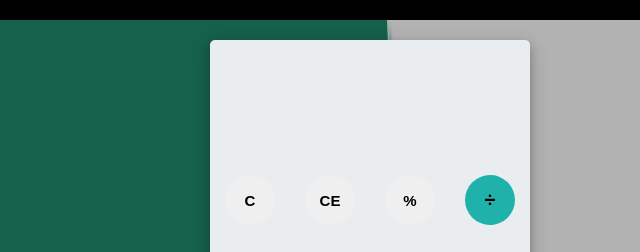
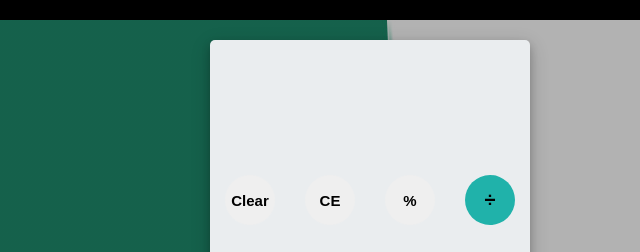
Before and after one commit to abarna-codespot/A-simple-Calculator, a plain HTML site: page index.html in a window 1280 px wide. Shown: the top 252 px of the page, 270-910 px from the left. Drawn offline with Linux system fonts and the light colour scheme.

Commit message:
Update C button into Clear

```diff
--- a/index.html
+++ b/index.html
@@ -16,7 +16,7 @@
 					</div>
 				</div>
 				<div id="keyboard">
-					<button class="operator" id="clear">C</button>
+					<button class="operator" id="clear">Clear</button>
 					<button class="operator" id="backspace">CE</button>
 					<button class="operator" id="%">%</button>
 					<button class="operator" id="/">&#247;</button>
```
